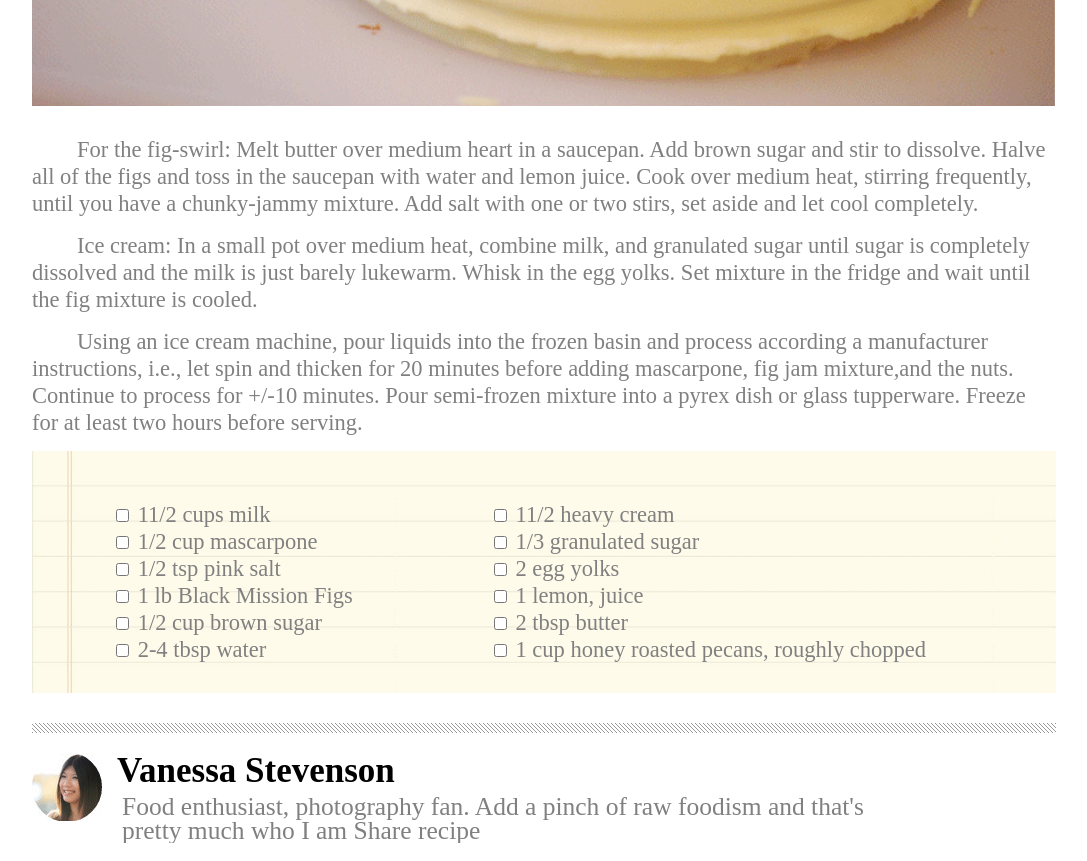
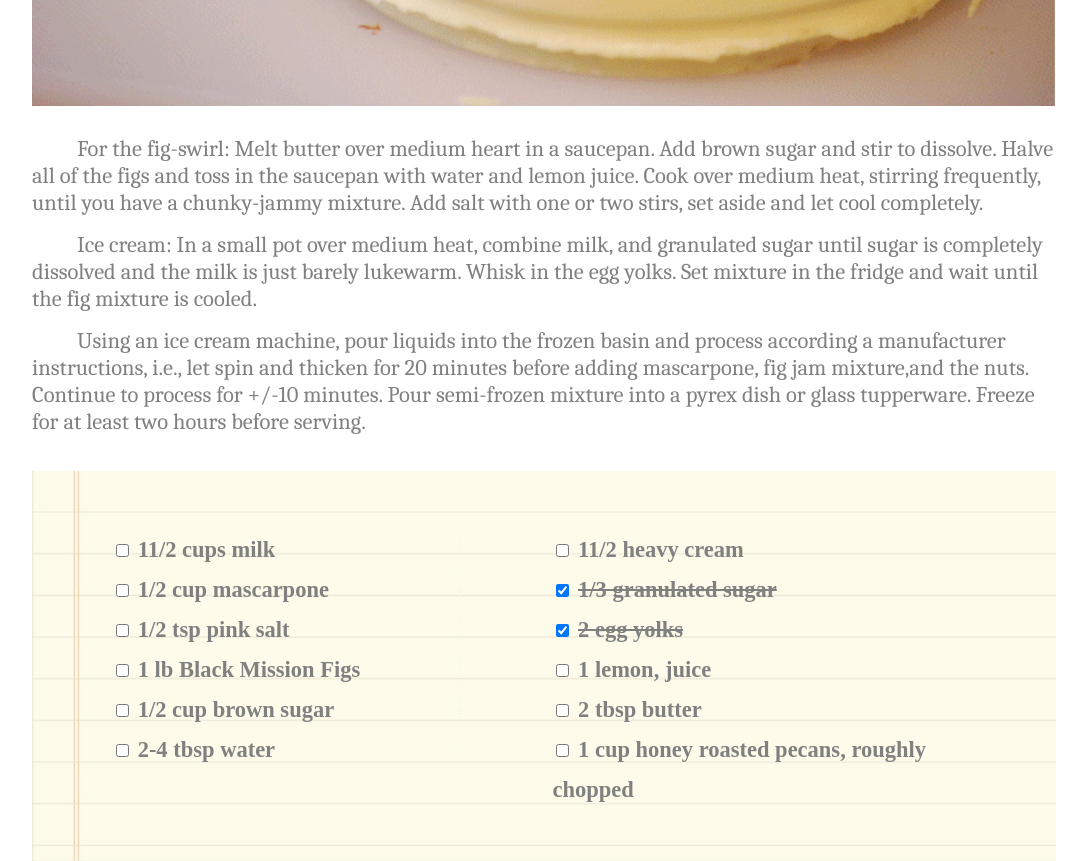
Before and after one commit to fatemaowedah/chocolate-pizza, a plain HTML site: page index.html in a window 1280 px wide. Shown: the part 840-1701 px from the top of the page, without its empty margins (96-1183 px from the left). Drawn offline with Linux system fonts and the light colour scheme.

Commit message:
final add

```diff
--- a/css/style.css
+++ b/css/style.css
@@ -17,10 +17,14 @@ max-height: 100%;
     font-size: 30px;
     font-weight: 800;
     margin-left: 3px;
+    font-family: 'Pacifico' ;
+    font-style: italic;
 }
 #logo .logodescription p{
     color: gray;
     margin-left: 3px;
+    font-family: 'Rajdhani' ;
+    text-transform: uppercase;
 }
 .logodescription{
     display: inline-block;
@@ -65,6 +69,7 @@ main h1{
     font-size: 35px;
 font-weight: 900;
 margin-bottom: 7px;
+
 }
 main #printbutton{
     overflow: hidden;
@@ -73,11 +78,13 @@ main #printbutton #posted{
     float: left;
     color: gray;
     text-transform: uppercase;
+    font-family: 'Rajdhani' ;
 }
 main #printbutton #print{
     float: right;
     color: gray;
     text-transform: uppercase;
+    font-family: 'Rajdhani' ;
 
 
 }
@@ -94,6 +101,7 @@ main #printbutton #print{
     font-size: 22.5px;
     line-height: 27px;
     color: gray;
+    font-family: 'Caladea' ;
 
 }
 .text:last-child{
@@ -106,23 +114,31 @@ main #printbutton #print{
     background-repeat: no-repeat;
     overflow: hidden;
     padding: 30px 80px;
+    height: 350px;
+    margin-top: 35px;
 
 
 }
 #first{
     float: left;
-    margin-top: 20px;
+    margin-top: 29px;
     font-size: 22.5px;
-    line-height: 27px;
+    line-height: 40px;
     color: gray;
+    font-family: 'Ranga' ;
+    font-weight: bold;
+
 }
 #secound{
 float:right;
-margin-top: 20px;
+margin-top: 29px;
 font-size: 22.5px;
 line-height: 27px;
 color: gray;
 margin-right: 50px;
+font-family: 'Ranga' ;
+line-height: 40px;
+font-weight: bold;
 }
 #Vanessa{
     overflow: hidden;
--- a/index.html
+++ b/index.html
@@ -7,6 +7,10 @@
     <title>Chocolate pizza</title>
     <link rel="stylesheet" href="css/reset.css">
     <link rel="stylesheet" href="css/style.css">
+    <link href="https://fonts.googleapis.com/css?family=Pacifico&display=swap" rel="stylesheet">
+    <link href="https://fonts.googleapis.com/css?family=Caladea&display=swap" rel="stylesheet">
+    <link href="https://fonts.googleapis.com/css?family=Caladea|Concert+One&display=swap" rel="stylesheet">
+
 
 </head>
 
@@ -92,12 +96,12 @@
                         <label>11/2 heavy cream</label>
 
                         <br>
-                        <input type="checkbox">
-                        <label>1/3 granulated sugar</label>
+                        <input type="checkbox" checked >
+                        <label><del>1/3 granulated sugar</del></label>
 
                         <br>
-                        <input type="checkbox">
-                        <label>2 egg yolks</label>
+                        <input type="checkbox" checked>
+                        <label><del>2 egg yolks</del></label>
                         <br>
                         <input type="checkbox">
                         <label>1 lemon, juice</label>
@@ -106,7 +110,7 @@
                         <label>2 tbsp butter</label>
                         <br>
                         <input type="checkbox">
-                        <label>1 cup honey roasted pecans, roughly chopped</label>
+                        <label>1 cup honey roasted pecans, roughly <br>chopped</label>
 
                     </fieldset>
 
@@ -135,4 +139,4 @@
     <script src="js/app.js"></script>
 </body>
 
-</html>0
+</html>
```
